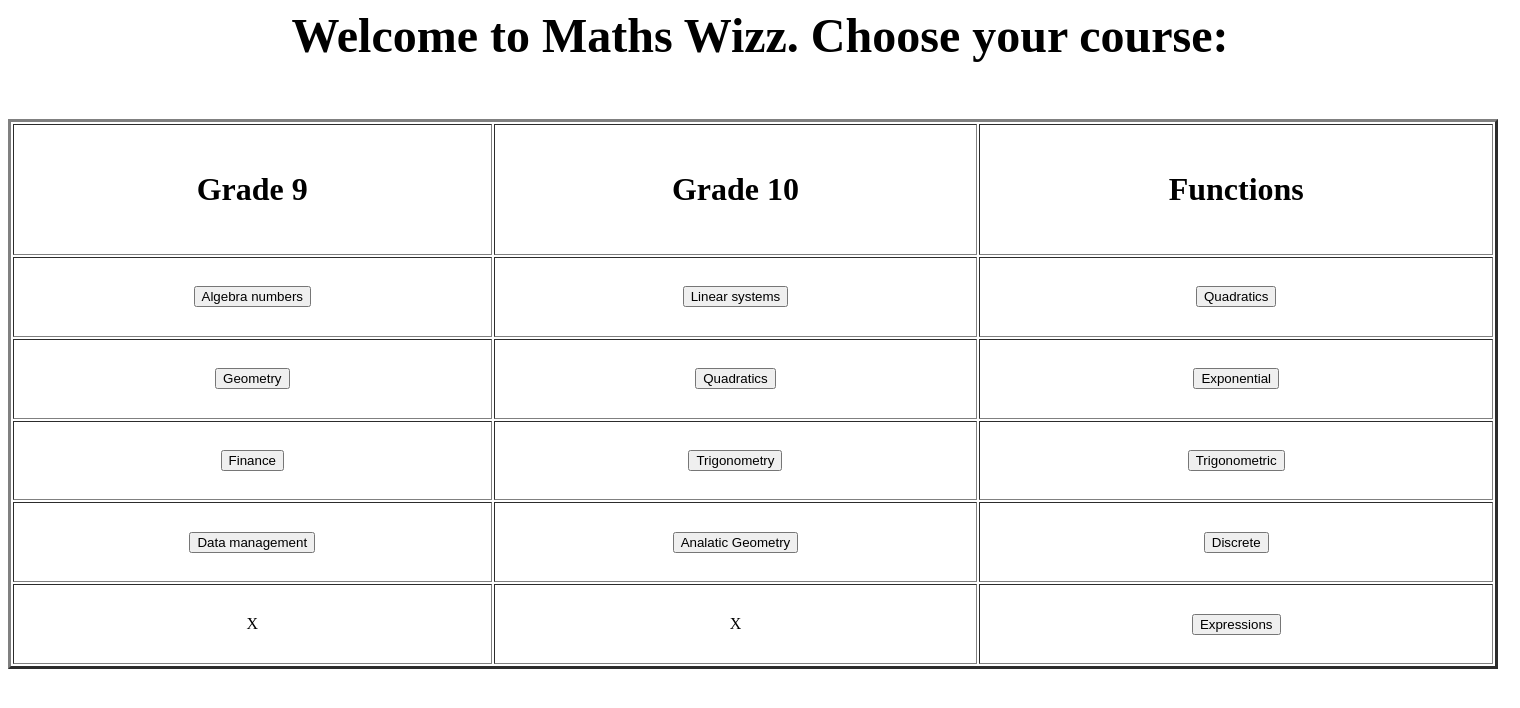
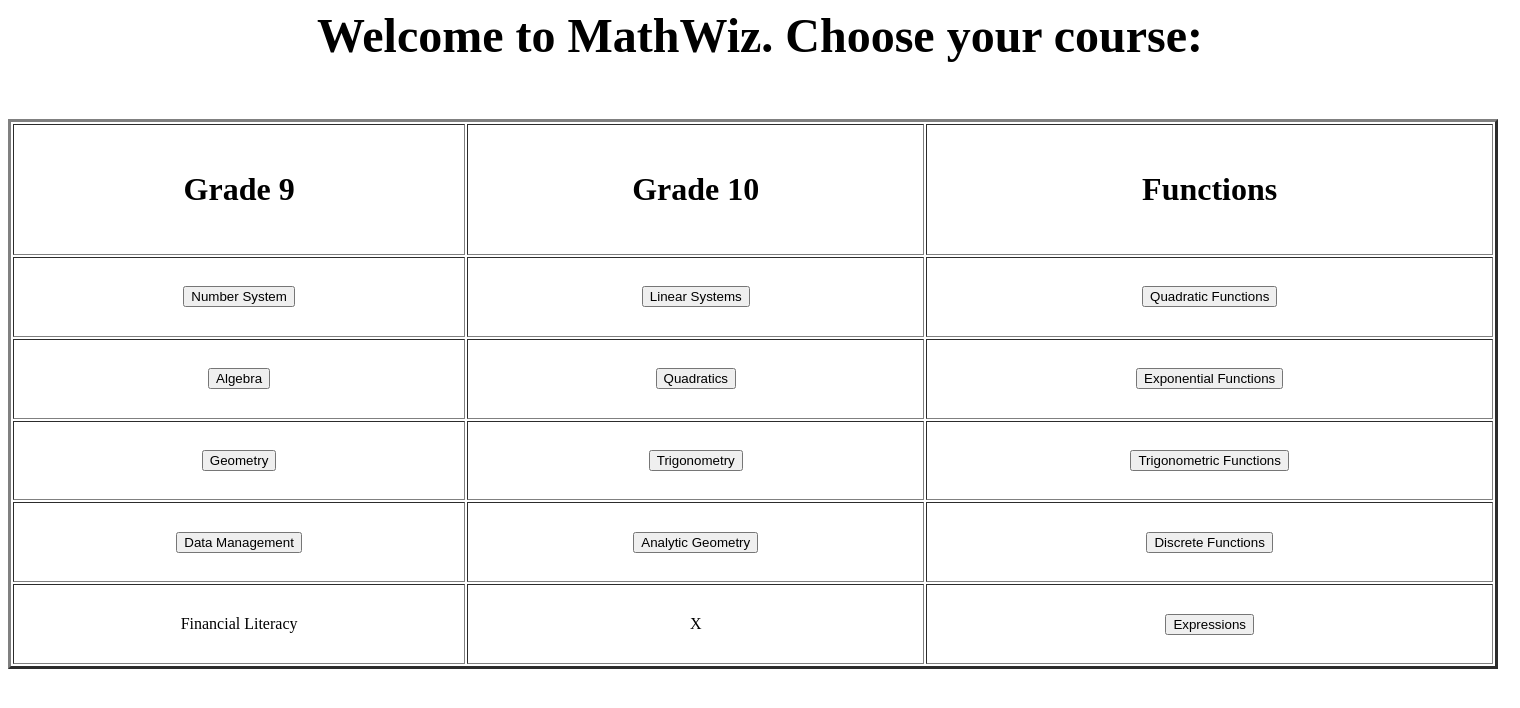
Before and after one commit to Pierce-Trakas/ww.python.org, a Python web app: template templates/index.html in a window 1520 px wide. Shown: the top 708 px of the page. Run offline with Jinja, Linux system fonts and the light colour scheme; the template is opened without the code that fills it, so the values that code supplies are empty.

Commit message:
kdjshfgsgfkddj

```diff
--- a/templates/index.html
+++ b/templates/index.html
@@ -1,10 +1,10 @@
 <html>
     <head>
-        <title> Maths Wizz </title>
+        <title> MathWiz </title>
     </head>
     <body>
         <h1>
-           <center> <font size="7"> Welcome to Maths Wizz. Choose your course: <font/></center>
+           <center> <font size="7"> Welcome to MathWiz. Choose your course: <font/></center>
         </h1>
         <h3>
             <table border=" 3" width="1490"  height="550">
@@ -14,27 +14,27 @@
                     <td> <b><font size="6"> <center>Functions</center> </font> </b></td>
                 </tr>
                 <tr>
-                    <td> <center> <button onclick='window.location.href=""'>  Algebra numbers </button> </center></td>
-                    <td> <center> <button onclick='window.location.href=""'>  Linear systems </button> </center></td>
+                    <td> <center> <button onclick='window.location.href=""'> Number System </button> </center></td>
+                    <td> <center> <button onclick='window.location.href=""'>  Linear Systems </button> </center></td>
+                    <td><center> <button onclick='window.location.href=""'> Quadratic Functions </button> </center></td>
+                </tr>
+                <tr>
+                    <td> <center> <button onclick='window.location.href=""'> Algebra </button> </center></td>
                     <td><center> <button onclick='window.location.href=""'> Quadratics </button> </center></td>
+                    <td> <center> <button onclick='window.location.href=""'> Exponential Functions </button> </center></td>
                 </tr>
                 <tr>
                     <td> <center> <button onclick='window.location.href=""'> Geometry </button> </center></td>
-                    <td><center> <button onclick='window.location.href=""'> Quadratics </button> </center></td>
-                    <td> <center> <button onclick='window.location.href=""'> Exponential </button> </center></td>
+                    <td> <center> <button onclick='window.location.href=""'> Trigonometry </button> </center></td>
+                    <td> <center> <button onclick='window.location.href=""'> Trigonometric Functions </button> </center></td>
                 </tr>
                 <tr>
-                    <td> <center> <button onclick='window.location.href=""'> Finance</button> </center></td>
-                    <td> <center> <button onclick='window.location.href=""'> Trigonometry </button> </center></td>
-                    <td> <center> <button onclick='window.location.href=""'> Trigonometric </button> </center></td>
+                    <td> <center> <button onclick='window.location.href=""'> Data Management </button> </center></td>
+                    <td> <center> <button onclick='window.location.href=""'> Analytic Geometry </button> </center></td>
+                    <td> <center> <button onclick='window.location.href=""'> Discrete Functions </button> </center> </td>
                 </tr>
                 <tr>
-                    <td> <center> <button onclick='window.location.href=""'> Data management </button> </center></td>
-                    <td> <center> <button onclick='window.location.href=""'> Analatic Geometry</button> </center></td>
-                    <td> <center> <button onclick='window.location.href=""'> Discrete </button> </center> </td>
-                </tr>
-                <tr>
-                    <td> <center> X </center></td>
+                    <td> <center> Financial Literacy </center></td>
                     <td> <center> X </center></td>
                     <td> <center> <button onclick='window.location.href=""'> Expressions </button> </center> </td>
                 </tr>
```
